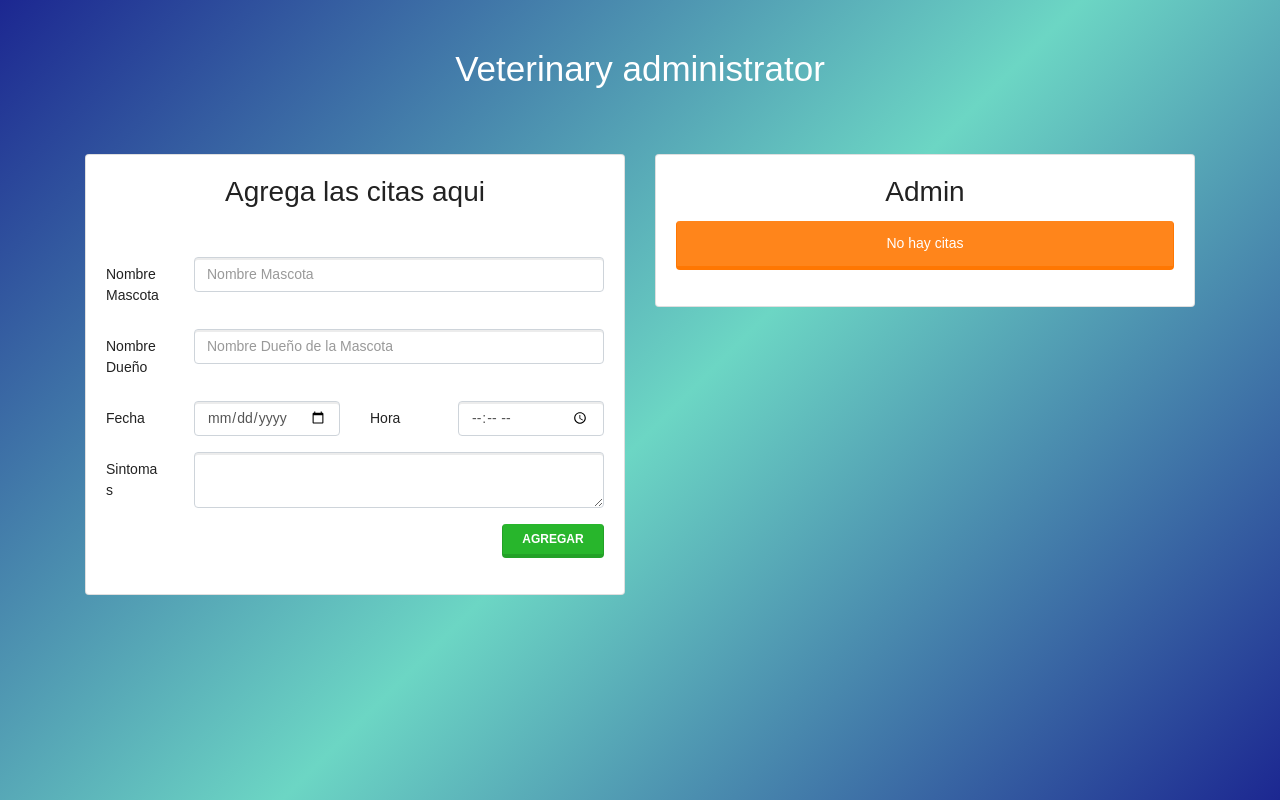
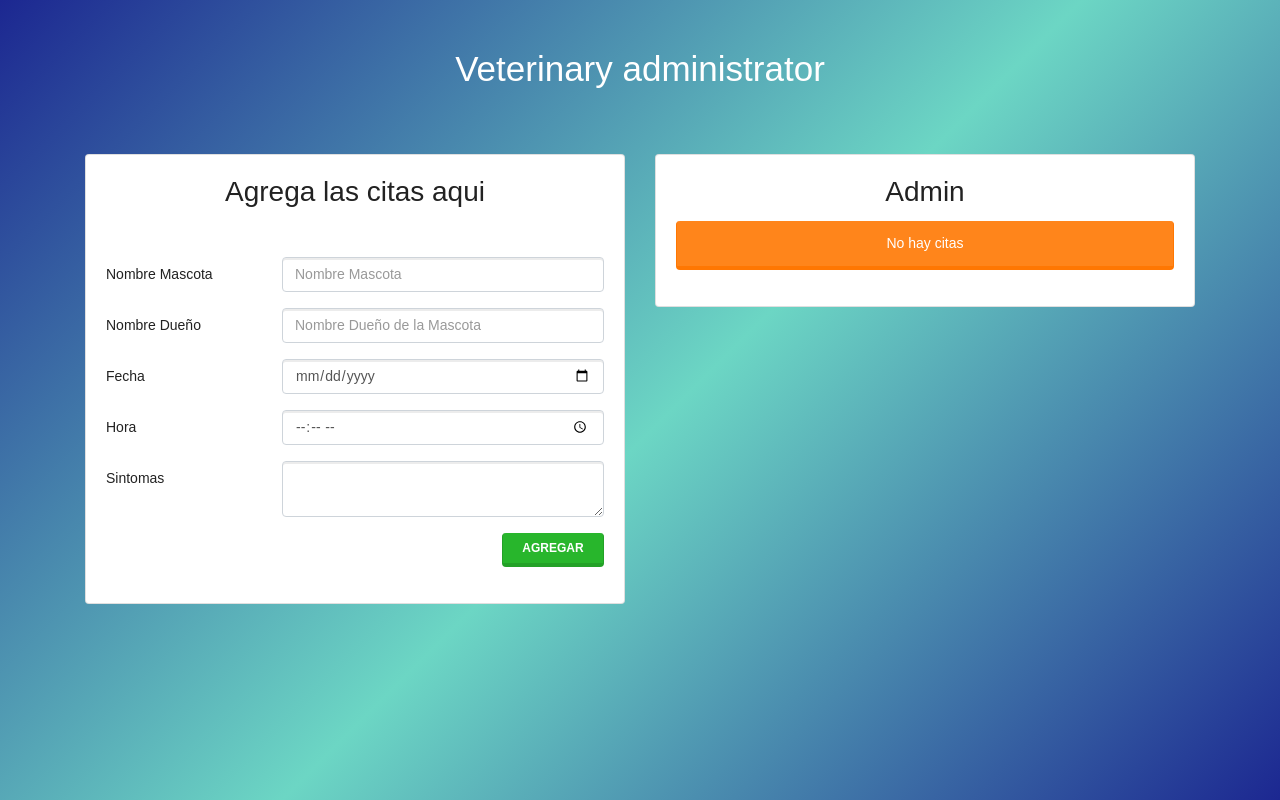
Before and after one commit to wlizama/veterinary-redux-rjs, a React (Create React App) app: page / in a window 1280 px wide. Built offline with nearby package versions, Linux system fonts and the light colour scheme.

Commit message:
Aspectos fix

```diff
--- a/src/components/AgregarCita.js
+++ b/src/components/AgregarCita.js
@@ -56,8 +56,8 @@ const AgregarCita = () => {
                 <h2 className="card-title text-center mb-5">Agrega las citas aqui</h2>
                 <form onSubmit={submitNuevaCita}>
                     <div className="form-group row">
-                        <label className="col-sm-4 col-lg-2 col-form-label">Nombre Mascota</label>
-                        <div className="col-sm-8 col-lg-10">
+                        <label className="col-sm-4 col-form-label">Nombre Mascota</label>
+                        <div className="col-sm-8">
                             <input
                                 type="text"
                                 className="form-control"
@@ -68,8 +68,8 @@ const AgregarCita = () => {
                         </div>
                     </div>
                     <div className="form-group row">
-                        <label className="col-sm-4 col-lg-2 col-form-label">Nombre Dueño</label>
-                        <div className="col-sm-8 col-lg-10">
+                        <label className="col-sm-4 col-form-label">Nombre Dueño</label>
+                        <div className="col-sm-8">
                             <input
                                 type="text"
                                 className="form-control"
@@ -81,8 +81,8 @@ const AgregarCita = () => {
                     </div>
 
                     <div className="form-group row">
-                        <label className="col-sm-4 col-lg-2 col-form-label">Fecha</label>
-                        <div className="col-sm-8 col-lg-4  mb-4 mb-lg-0">
+                        <label className="col-sm-4 col-form-label">Fecha</label>
+                        <div className="col-sm-8">
                             <input
                                 type="date"
                                 className="form-control"
@@ -91,8 +91,10 @@ const AgregarCita = () => {
                             />
                         </div>
 
-                        <label className="col-sm-4 col-lg-2 col-form-label">Hora</label>
-                        <div className="col-sm-8 col-lg-4">
+                    </div>
+                    <div className="form-group row">
+                        <label className="col-sm-4 col-form-label">Hora</label>
+                        <div className="col-sm-8">
                             <input
                                 type="time"
                                 className="form-control"
@@ -103,8 +105,8 @@ const AgregarCita = () => {
                     </div>
 
                     <div className="form-group row">
-                        <label className="col-sm-4 col-lg-2 col-form-label">Sintomas</label>
-                        <div className="col-sm-8 col-lg-10">
+                        <label className="col-sm-4 col-form-label">Sintomas</label>
+                        <div className="col-sm-8">
                             <textarea
                                 className="form-control"
                                 value={sintomas}
--- a/src/components/ListadoCitas.js
+++ b/src/components/ListadoCitas.js
@@ -15,7 +15,7 @@ const ListadoCitas = () => {
                 {Object.keys(citas.citas).length !== 0 ?
                     <div className="lista-citas">
                         {citas.citas.map((cita) => (
-                            <div key={cita.uuid} className="media mt-3">
+                            <div key={cita.id} className="media mt-3">
                                 <div className="media-body">
                                     <h3 className="mt-0">{cita.mascota}</h3>
                                     <p className="card-text"><span>Nombre Dueño:</span> {cita.propietario}</p>
```
Also changed, not shown: public/manifest.json (added).
